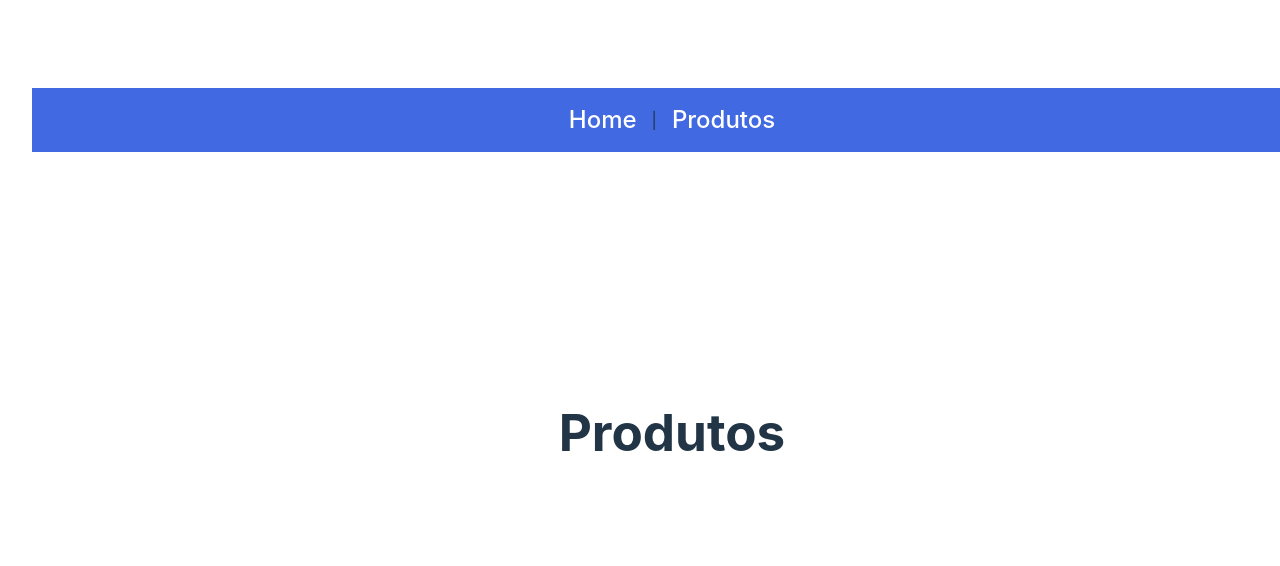
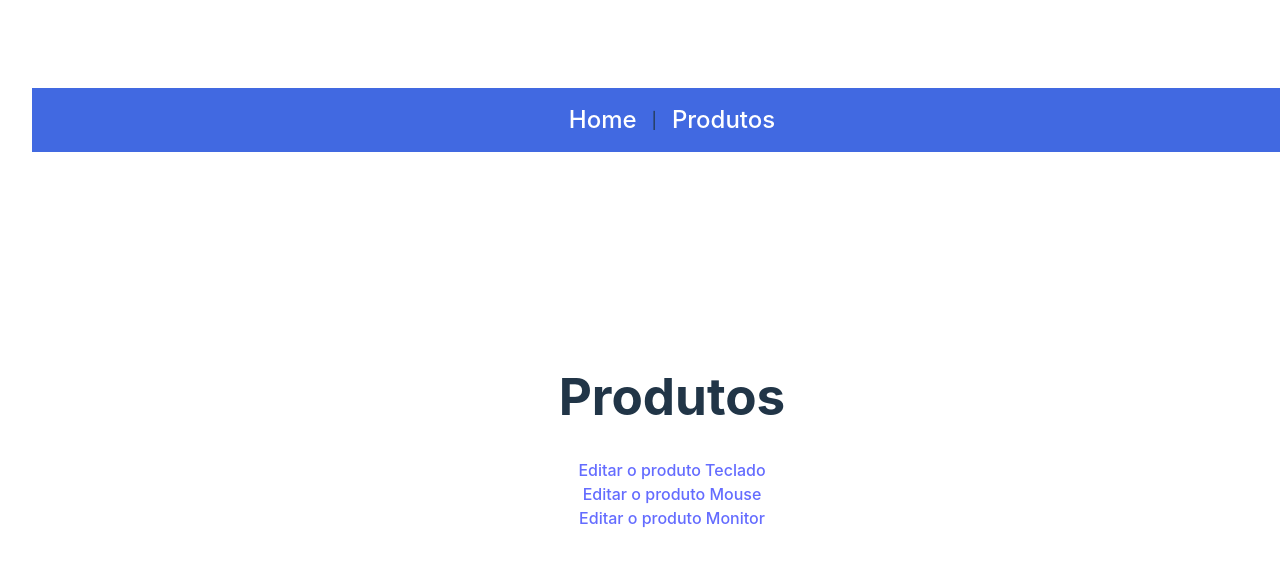
Before and after one commit to Nick-Rodrigues/lista-exercicios, a React (Vite) app: page /produtos in a window 1280 px wide. Shown: the top 566 px of the page. Built offline with nearby package versions, Linux system fonts and the light colour scheme.

Commit message:
Abrindo a edição do produto através da URI.

```diff
--- a/src/routes/Produtos/index.jsx
+++ b/src/routes/Produtos/index.jsx
@@ -1,8 +1,19 @@
+import { listaProdutos } from "../../components/listaProdutos";
+import { Link } from "react-router-dom";
+
 export default function Produtos() {
+
     return (
       <>
           <main>
               <h1>Produtos</h1>
+              {listaProdutos.map(prod => (
+                <div key={prod.id}>
+                    <Link to={`/produtos/editar/${prod.id}`}>
+                        Editar o produto {prod.nome}
+                    </Link>
+                </div>
+              ))}
           </main>
       </>
     )
```
